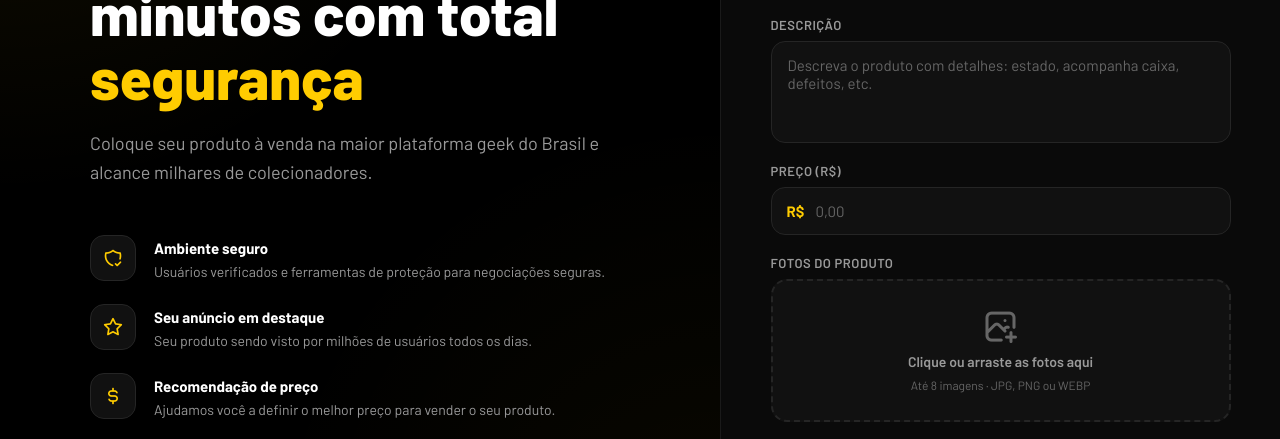
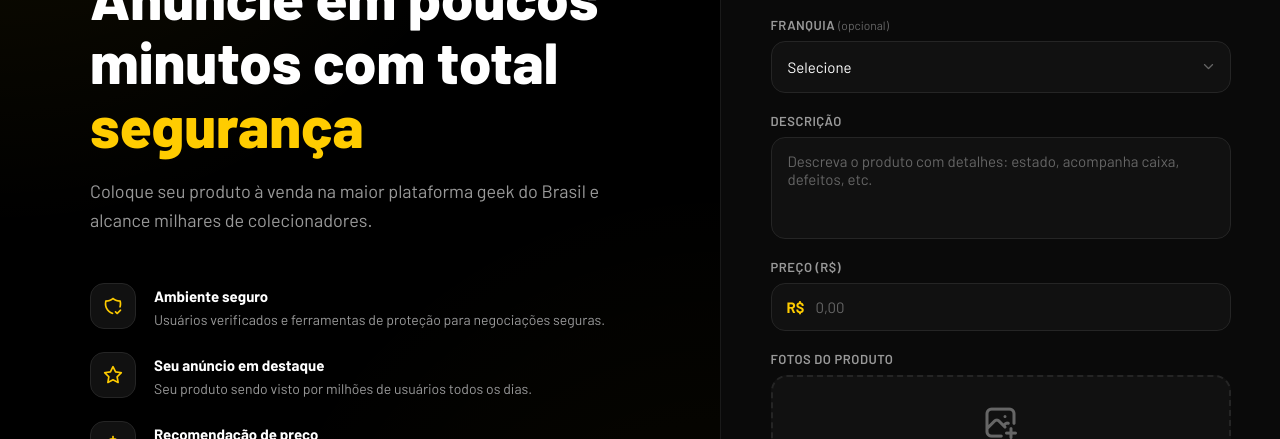
Before and after one commit to DanielTSantos-MDTS/vaultexperience, a website: page VALT-EXPERIENCE-FRONTEND-main/anunciar.html in a window 1280 px wide. Shown: the part 322-761 px from the top of the page. Drawn offline with Linux system fonts and the light colour scheme.

Commit message:
Add files via upload

```diff
--- a/VALT-EXPERIENCE-FRONTEND-main/anunciar.html
+++ b/VALT-EXPERIENCE-FRONTEND-main/anunciar.html
@@ -145,6 +145,26 @@
 
           </div>
 
+          <!-- Franquia (opcional) -->
+          <div class="input-group">
+            <label for="franquia">Franquia <span style="font-weight:400;text-transform:none;letter-spacing:0;color:var(--gray-400);font-size:12px;">(opcional)</span></label>
+            <div class="select-wrapper">
+              <select id="franquia">
+                <option value="">Selecione</option>
+                <option>Star Wars</option>
+                <option>Senhor dos Anéis</option>
+                <option>Marvel</option>
+                <option>DC</option>
+                <option>Rockstar</option>
+                <option>Riot</option>
+                <option>Garena</option>
+                <option>Nintendo</option>
+                <option>Outros</option>
+              </select>
+              <i class="ti ti-chevron-down select-icon"></i>
+            </div>
+          </div>
+
           <!-- Descrição -->
           <div class="input-group">
             <label for="descricao">Descrição</label>
```
